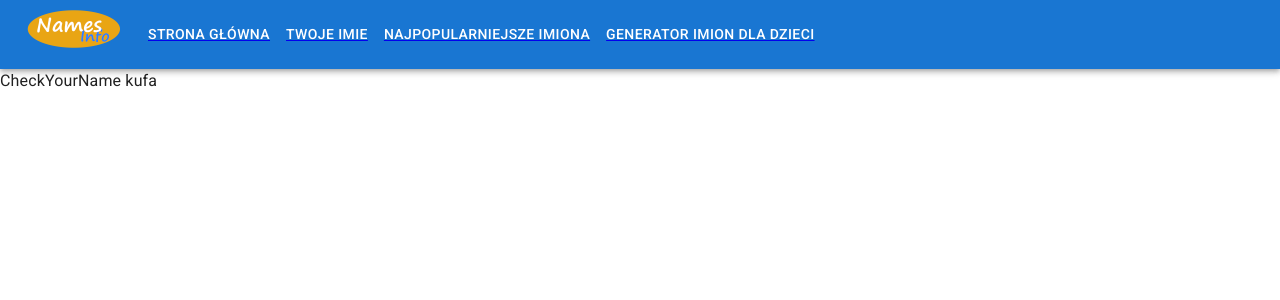
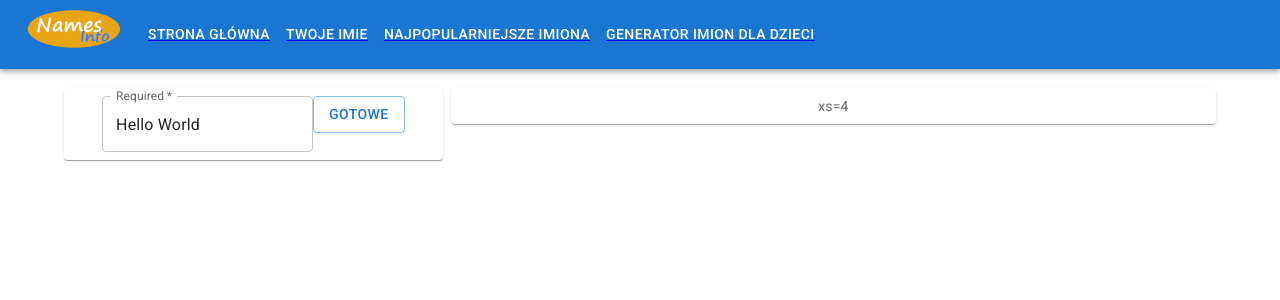
Before and after one commit to andro2ss/names_app, a React (Create React App) app: page /Twojeimie in a window 1280 px wide. Shown: the top 300 px of the page. Built offline with nearby package versions, Linux system fonts and the light colour scheme.

Commit message:
progress backup from YourName content

```diff
--- a/src/App.js
+++ b/src/App.js
@@ -1,26 +1,29 @@
 import './App.css';
 import AppBarHeader from "./Components/Header/Navigation/AppBar";
-import { Routes, Route } from "react-router-dom";
+import {Routes, Route} from "react-router-dom";
 import Home from "./Components/Body/Home";
 import TopNames from "./Components/Body/TopNames";
 import YourName from "./Components/Body/YourName";
 import GenerateKidName from "./Components/Body/GenerateKidName";
+import Container from '@mui/material/Container';
+
 
 function App() {
     return (
         <>
-                <header>
-                    <AppBarHeader/>
-                </header>
-                <main>
+            <header>
+                <AppBarHeader/>
+            </header>
+            <main>
+                <Container fixed>
                     <Routes>
                         <Route path="/" element={<Home/>}/>
                         <Route path="/Twojeimie" element={<YourName/>}/>
                         <Route path="/Najpopularniejszeimiona" element={<TopNames/>}/>
                         <Route path="/Generatorimiondladzieci" element={<GenerateKidName/>}/>
-
                     </Routes>
-                </main>
+                </Container>
+            </main>
         </>
     );
 }
--- a/src/Components/Body/Home.js
+++ b/src/Components/Body/Home.js
@@ -1,10 +1,8 @@
 import React from 'react';
 import Box from '@mui/material/Box';
-import Container from '@mui/material/Container';
 
 function Home(props) {
     return (
-        <Container fixed>
             <Box sx={{bgcolor: '#cfe8fc', height: '100%'}}>
                 <h1>Names Info</h1>
                 <hr/>
@@ -17,7 +15,7 @@ function Home(props) {
                 </ul>
                 <p>Zapraszam do Zabawy</p>
             </Box>
-        </Container>
+
     );
 }
 
--- a/src/Components/Body/YourName.js
+++ b/src/Components/Body/YourName.js
@@ -1,8 +1,44 @@
 import React from 'react';
+import Box from '@mui/material/Box';
+import Grid from '@mui/material/Grid';
+import Paper from '@mui/material/Paper';
+import Button from '@mui/material/Button';
+import TextField from '@mui/material/TextField';
+import { styled } from '@mui/material/styles';
+
 
 function YourName(props) {
-    return (
-        <div>CheckYourName kufa</div>
+    const Item = styled(Paper)(({ theme }) => ({
+        ...theme.typography.body2,
+        padding: theme.spacing(1),
+        textAlign: 'center',
+        color: theme.palette.text.secondary,
+    }));
+
+     return (
+        <>
+            <h2> </h2>
+            <Box sx={{ flexGrow: 1 }}>
+                <Grid container spacing={1}>
+                    <Grid item xs={4}>
+                        <Item>
+                            <form>
+                                <TextField
+                                    required
+                                    id="outlined-required"
+                                    label="Required"
+                                    defaultValue="Hello World"
+                                />
+                                <Button variant="outlined">Gotowe</Button>
+                            </form>
+                        </Item>
+                    </Grid>
+                    <Grid item xs={8}>
+                        <Item>xs=4</Item>
+                    </Grid>
+                </Grid>
+            </Box>
+        </>
     );
 }
 
```
